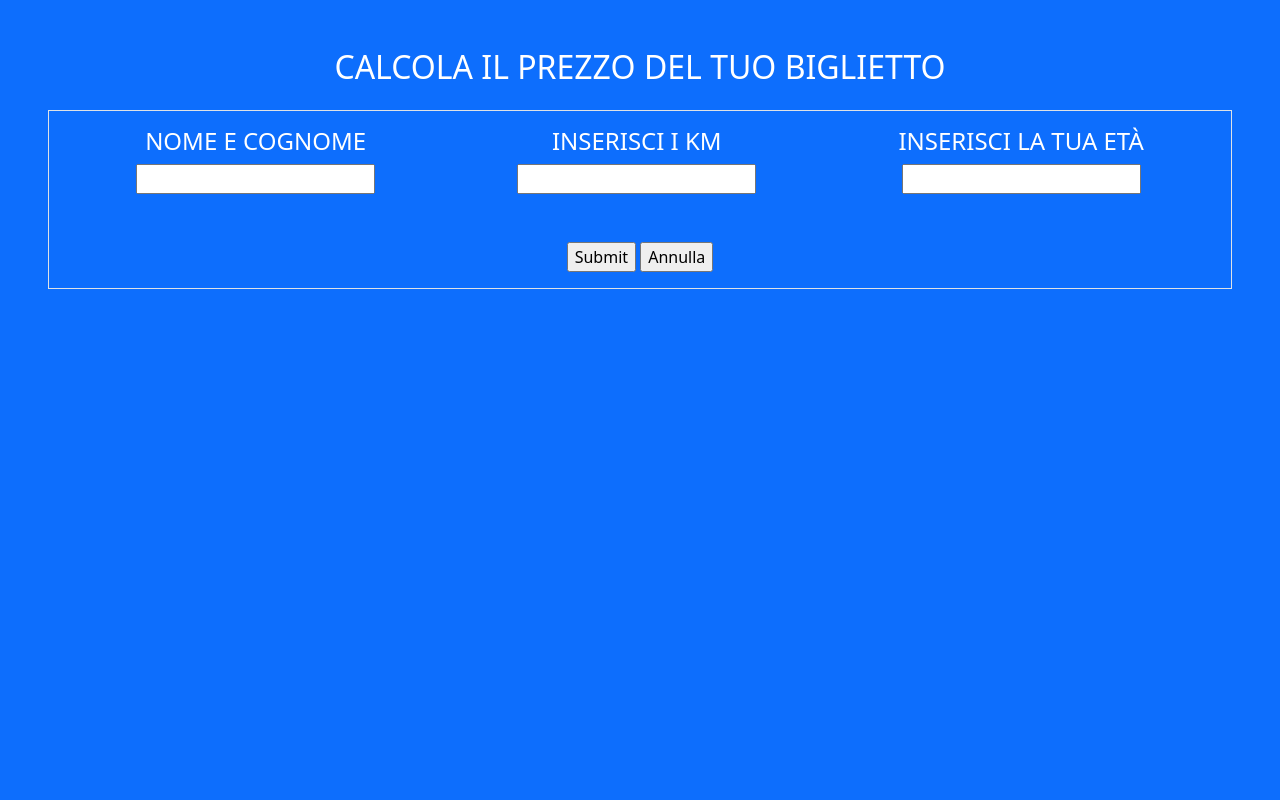
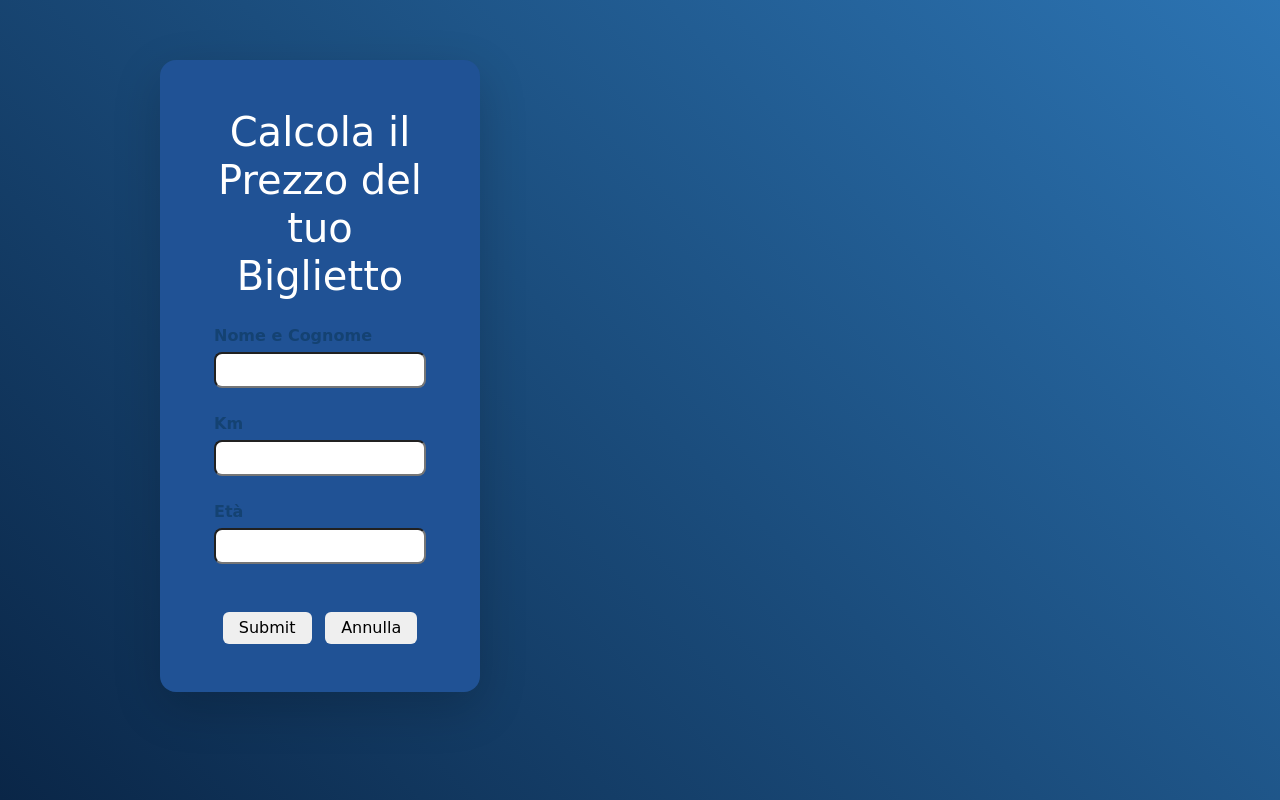
Before and after one commit to CaldatoLuca/js-biglietto-treno-form, a plain HTML site: page index.html in a window 1280 px wide. Drawn offline with nearby package versions, Linux system fonts and the light colour scheme.

Commit message:
feat: style e controllo finale

```diff
--- a/css/style.css
+++ b/css/style.css
@@ -0,0 +1,20 @@
+body {
+  height: 100vh;
+  background: linear-gradient(45deg, #0a2647, #2c74b3);
+  font-family: "Sansita Swashed", cursive;
+  color: white;
+}
+
+.-lc-left,
+.-lc-right {
+  background-color: #205295;
+}
+
+.-lc-input-box {
+  position: relative;
+}
+
+.-lc-left div {
+  color: #144272;
+  font-weight: bold;
+}
--- a/index.html
+++ b/index.html
@@ -4,70 +4,85 @@
     <meta charset="UTF-8" />
     <meta name="viewport" content="width=device-width, initial-scale=1.0" />
     <title>Form Biglietto Treno</title>
-    <!-- !BOOTSTRAP -->
-
+    <!-- !bootstrap -->
     <link
       href="https://cdn.jsdelivr.net/npm/bootstrap@5.3.2/dist/css/bootstrap.min.css"
       rel="stylesheet"
       integrity="sha384-T3c6CoIi6uLrA9TneNEoa7RxnatzjcDSCmG1MXxSR1GAsXEV/Dwwykc2MPK8M2HN"
       crossorigin="anonymous"
     />
-    <!-- !MYCSS -->
+    <!-- !css -->
     <link rel="stylesheet" href="css/style.css" />
   </head>
-  <body class="text-center p-5 bg-primary text-white">
-    <h2 class="text-uppercase mb-4">calcola il prezzo del tuo biglietto</h2>
-    <form action="" class="border p-3 mb-5">
-      <div class="mb-5 d-flex justify-content-around">
-        <div>
-          <h4 class="text-uppercase">nome e cognome</h4>
-          <input id="nome-passeggero" type="text" />
+  <body class="d-flex flex-column align-items-center justify-content-center">
+    <div class="row justify-content-between w-75 mb-5">
+      <div class="-lc-left col- col-4 rounded-4 p-5 shadow-lg">
+        <h1 class="mb-4 text-center">Calcola il Prezzo del tuo Biglietto</h1>
+        <form action="" class="d-flex flex-column align-items-center">
+          <div class="mb-4 -lc-input-box">
+            <div class="mb-1">Nome e Cognome</div>
+            <input id="nome-passeggero" type="text" class="rounded-3 p-1" />
+          </div>
+          <div class="mb-4 -lc-input-box">
+            <div class="mb-1">Km</div>
+            <input id="km" type="number" class="rounded-3 p-1" />
+          </div>
+          <div class="mb-5 -lc-input-box">
+            <div class="mb-1">Età</div>
+            <input id="age" type="number" class="rounded-3 p-1" />
+          </div>
+          <div>
+            <input
+              type="submit"
+              id="btn1"
+              class="rounded border-0 px-3 py-1 me-2"
+            />
+            <input
+              id="btn2"
+              type="reset"
+              value="Annulla"
+              class="rounded border-0 px-3 py-1"
+            />
+          </div>
+        </form>
+      </div>
+      <div
+        class="-lc-right p-5 d-none col-5 rounded-4 shadow-lg d-flex flex-column justify-content-between"
+        id="my-ticket"
+      >
+        <h1 class="text-center">Il tuo Biglietto</h1>
+        <div class="d-flex justify-content-between">
+          <h4 class="text-uppercase">Nome e Cognome</h4>
+          <span id="nome-passeggero-stampa"></span>
         </div>
-        <div>
-          <h4 class="text-uppercase">Inserisci i Km</h4>
-          <input id="km" type="number" />
+        <div class="d-flex justify-content-between">
+          <h4 class="text-uppercase">Offerta</h4>
+          <span id="offerta"></span>
         </div>
-        <div>
-          <h4 class="text-uppercase">Inserisci la tua età</h4>
-          <input id="age" type="number" />
+        <div class="d-flex justify-content-between">
+          <h4 class="text-uppercase">Carrozza</h4>
+          <span id="carrozza"></span>
+        </div>
+        <div class="d-flex justify-content-between">
+          <h4 class="text-uppercase">Codice CP</h4>
+          <span id="codice-cp"></span>
+        </div>
+        <div class="d-flex justify-content-between">
+          <h4 class="text-uppercase">Prezzo del biglietto</h4>
+          <span id="costo-biglietto"></span>
         </div>
       </div>
-      <div>
-        <input type="submit" id="btn1" />
-        <input id="btn2" type="reset" value="Annulla" />
-      </div>
-    </form>
-
-    <div id="my-ticket" class="d-none border p-3 d-flex justify-content-around">
-      <div>
-        <h2 class="text-uppercase mb-4">il tuo biglietto</h2>
-        <h4 id="nome-passeggero-stampa" class="text-uppercase"></h4>
-      </div>
-      <div>
-        <h4 class="text-uppercase">Offerta</h4>
-        <p id="offerta"></p>
-      </div>
-      <div>
-        <h4 class="text-uppercase">Carrozza</h4>
-        <p id="carrozza"></p>
-      </div>
-      <div>
-        <h4 class="text-uppercase">Codice CP</h4>
-        <p id="codice-cp"></p>
-      </div>
-      <div>
-        <h4 class="text-uppercase">Prezzo del biglietto</h4>
-        <p id="costo-biglietto"></p>
-      </div>
     </div>
-
-    <!-- !BOOTSTRAP -->
+    <h1 id="greetings" class="text-uppercase d-none">
+      grazie per averci scelto
+    </h1>
+    <!-- !bootsrap js -->
     <script
       src="https://cdn.jsdelivr.net/npm/bootstrap@5.3.2/dist/js/bootstrap.bundle.min.js"
       integrity="sha384-C6RzsynM9kWDrMNeT87bh95OGNyZPhcTNXj1NW7RuBCsyN/o0jlpcV8Qyq46cDfL"
       crossorigin="anonymous"
     ></script>
-    <!-- !MYJS -->
+    <!-- !my js -->
     <script src="js/main.js"></script>
   </body>
 </html>
--- a/js/main.js
+++ b/js/main.js
@@ -4,6 +4,7 @@ const bottone1 = document.querySelector("#btn1");
 const bottone2 = document.querySelector("#btn2");
 const elementCostoBiglietto = document.querySelector("#costo-biglietto");
 const elementIlTuoBiglietto = document.querySelector("#my-ticket");
+const elementRingraziamenti = document.querySelector("#greetings");
 const prezzoKm = 0.21;
 const percentualeScontoMinorenni = 20;
 const percentualeScontoOver65 = 40;
@@ -45,8 +46,10 @@ bottone1.addEventListener("mousedown", function () {
   }
 
   elementIlTuoBiglietto.classList.toggle("d-none");
+  elementRingraziamenti.classList.toggle("d-none");
 });
 
 bottone2.addEventListener("click", function () {
   elementIlTuoBiglietto.classList.add("d-none");
+  elementRingraziamenti.classList.add("d-none");
 });
```
